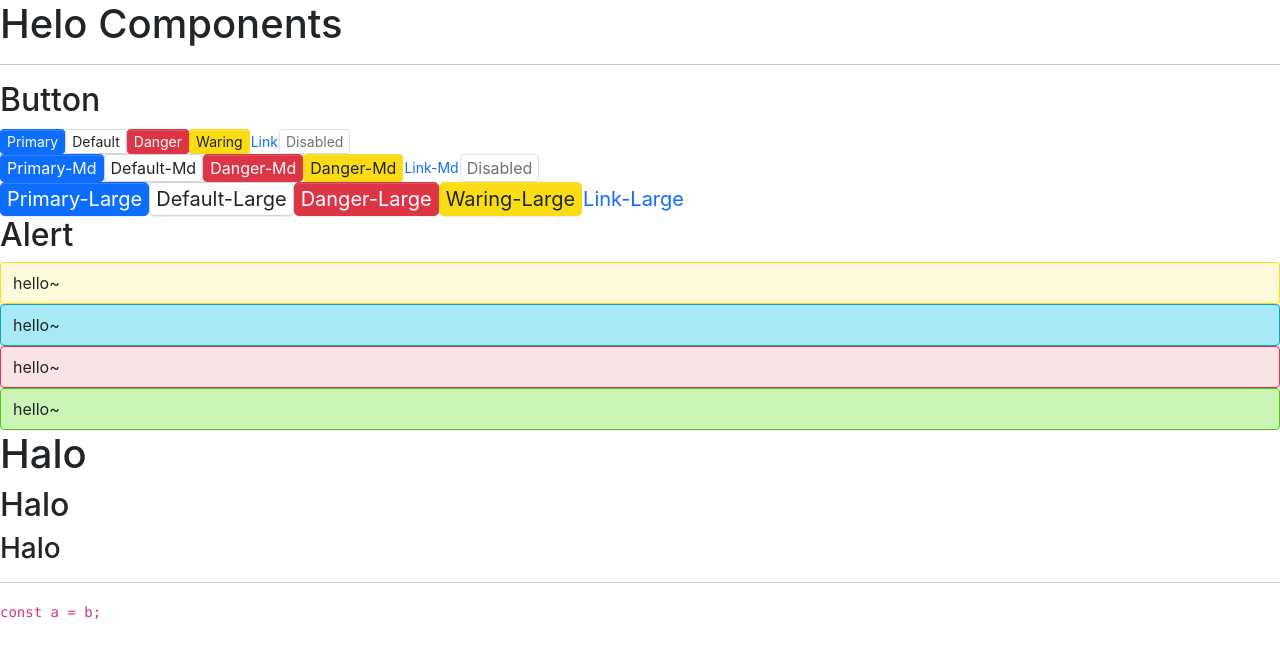
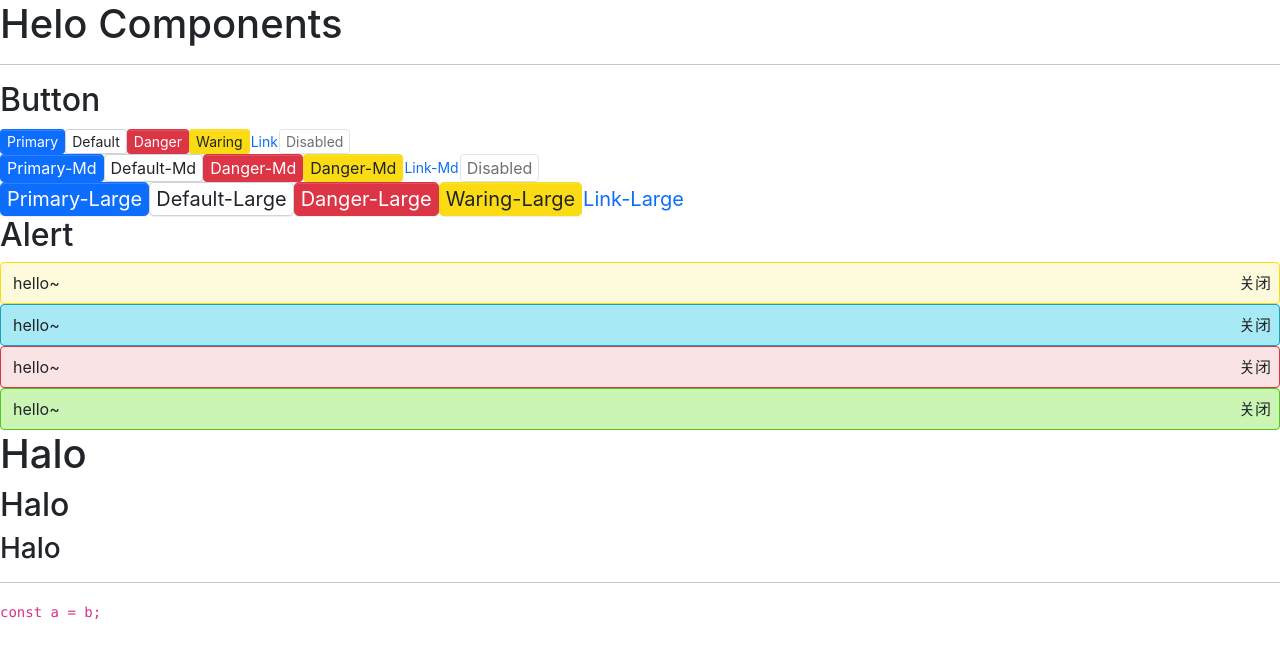
Before and after one commit to Zefeng666/halo-ui, a React (Create React App) app: page / in a window 1280 px wide. Shown: the top 658 px of the page. Built offline with nearby package versions, Linux system fonts and the light colour scheme.

Commit message:
ADD 增加Alert关闭

```diff
--- a/src/components/Alert/_style.scss
+++ b/src/components/Alert/_style.scss
@@ -1,8 +1,13 @@
 .alert {
+    position: relative;
     border: $alert-border-width solid transparent;
     padding: $alert-padding-y $alert-padding-x;
     border-radius: $alert-border-radius;
-
+    .alert-close{
+        position: absolute;
+        top: $alert-padding-y;
+        right: $alert-padding-y;
+    }
 
 }
 .alert-info {
--- a/src/components/Alert/alert.tsx
+++ b/src/components/Alert/alert.tsx
@@ -1,4 +1,4 @@
-import React from 'react';
+import React, {useState} from 'react';
 import classNames from 'classnames';
 
 export interface AlertProps {
@@ -7,17 +7,22 @@ export interface AlertProps {
     description?: string,
 }
 
+
 const Alert: React.FC<AlertProps> = (props) => {
     const { message, description, type } = props;
+
+    let [close,setClose] = useState(true)
+
     const classes = classNames('alert', {
         [`alert-${type}`]: type,
     })
-    return <div className={classes}>
+    return (close? <div className={classes}>
         <div className='alert-content'>
             <div className='alert-msg'>{message}</div>
             <div className='alert-des'>{description}</div>
         </div>
-    </div>
+        <div className="alert-close" onClick={()=>setClose(false)}>关闭</div>
+    </div> : null)
 }
 
 Alert.defaultProps = {
```
